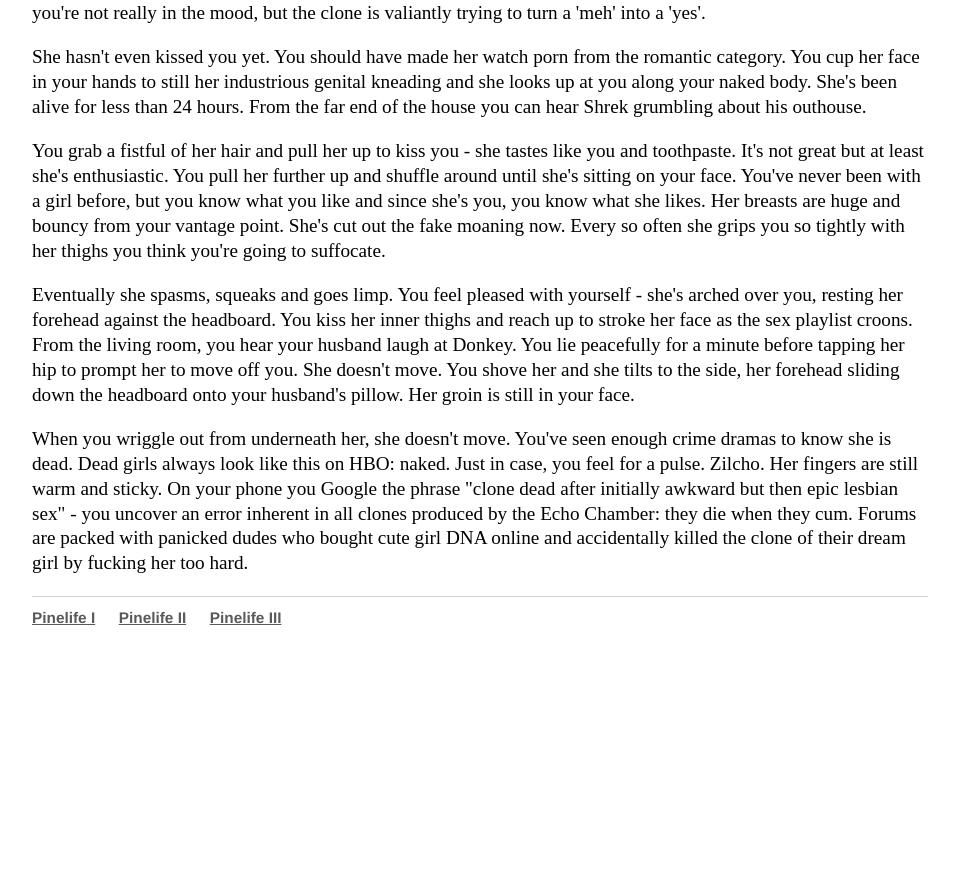
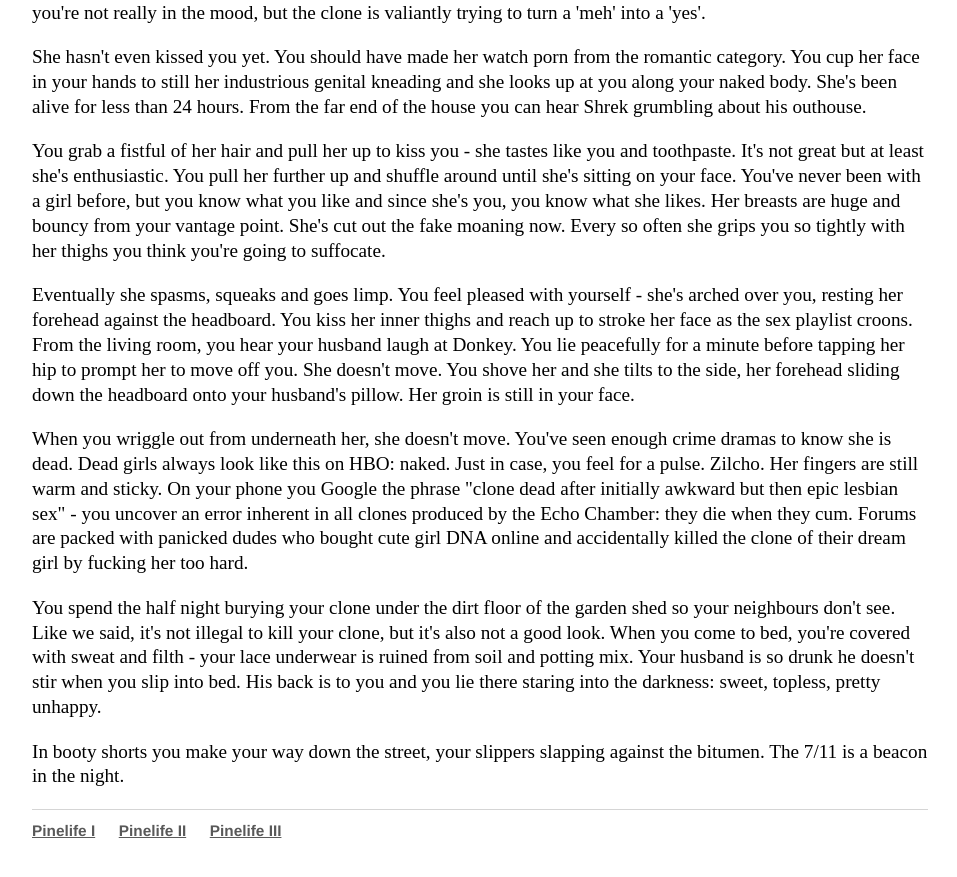
Before and after one commit to Pinelife/pinelife.github.io, a Jekyll site: the page built from Hellhole/excitingevent1.html, in a window 1280 px wide and 900 px high, scrolled down 2581 px. Shown: the top 877 px of the window, without its empty margins (160-1117 px from the left). Built offline with Jekyll 4.4.1, drawn with Linux system fonts in a browser that asks for light colours; before the commit the page ends 3268 px from its top, so only the background shows below that.

Commit message:
Update excitingevent1.html

```diff
--- a/Hellhole/excitingevent1.html
+++ b/Hellhole/excitingevent1.html
@@ -125,5 +125,11 @@ On your phone you Google the phrase "clone dead after initially awkward but then
   their dream girl by fucking her too hard.
 </p>
 <p>
-
+  You spend the half night burying your clone under the dirt floor of the garden shed so your neighbours don't see. Like we said, it's not
+  illegal to kill your clone, but it's also not a good look. When you come to bed, you're covered with sweat and filth - your lace underwear is
+  ruined from soil and potting mix. Your husband is so drunk he doesn't stir when you slip into bed. His back is to you and you lie there
+  staring into the darkness: sweet, topless, pretty unhappy.
 </p>
+<p>
+  In booty shorts you make your way down the street, your slippers slapping against the bitumen. The 7/11 is a beacon in the night.
+</p>
```
